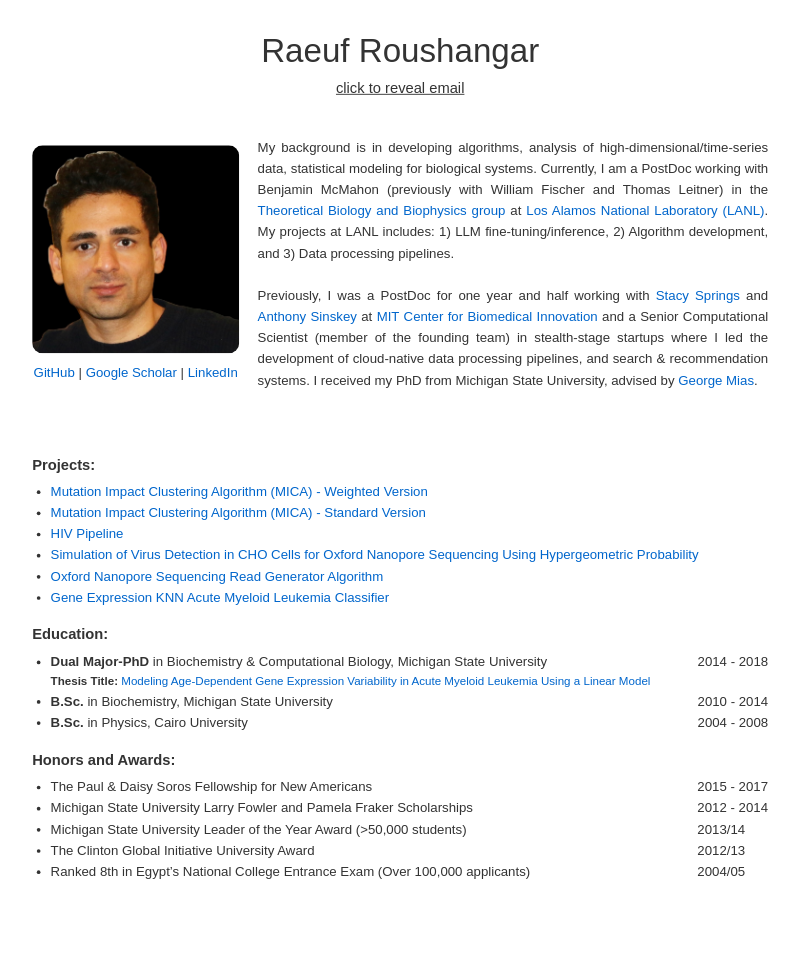
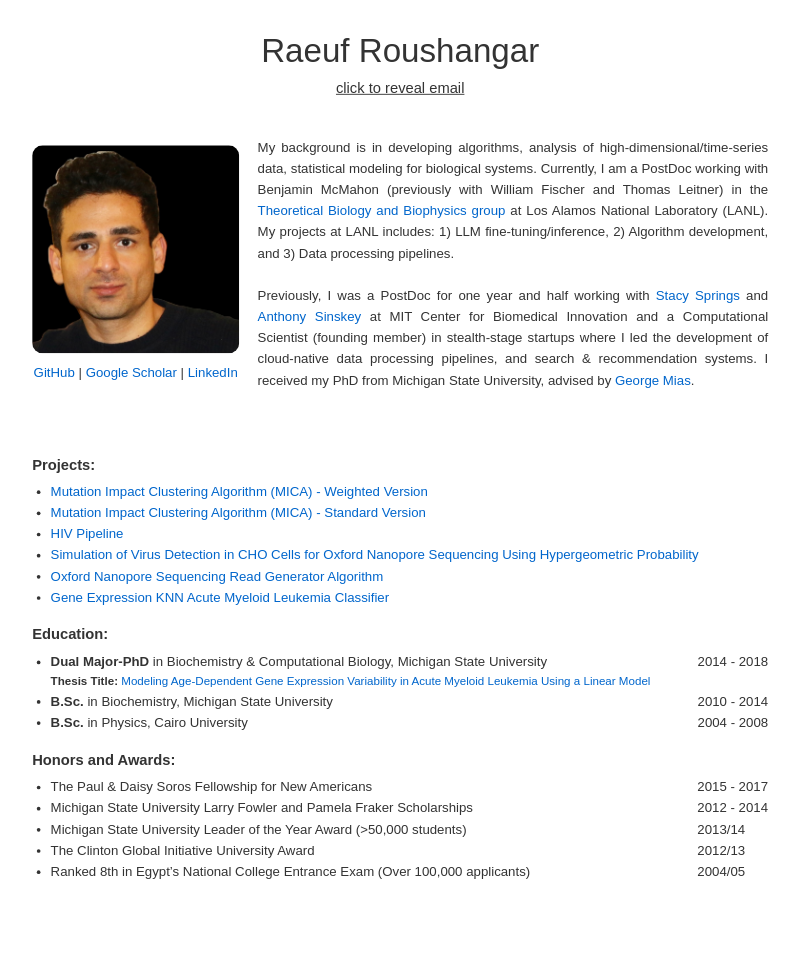
Before and after one commit to raeufroushangar/raeufroushangar.com, a Jekyll site: the page built from index.html, in a window 1280 px wide. Shown: the whole page, without its empty margins (207-1007 px from the left). Built offline with Jekyll 4.4.1, drawn with Linux system fonts in a browser that asks for light colours.

Commit message:
Update profile image and homepage

```diff
--- a/index.html
+++ b/index.html
@@ -23,9 +23,9 @@
   </div>
 
   <div style="max-width: 600px; font-size: 0.9em; text-align: justify;">
-    My background is in developing algorithms, analysis of high-dimensional/time-series data, statistical modeling for biological systems. Currently, I am a PostDoc working with Benjamin McMahon (previously with William Fischer and Thomas Leitner) in the <a href="https://www.lanl.gov/org/ddste/aldsc/theoretical/theoretical-biology-biophysics/index.php" target="_blank">Theoretical Biology and Biophysics group</a> at <a href="https://www.lanl.gov" target="_blank">Los Alamos National Laboratory (LANL)</a>. My projects at LANL includes: 1) LLM fine-tuning/inference, 2) Algorithm development, and 3) Data processing pipelines.
+    My background is in developing algorithms, analysis of high-dimensional/time-series data, statistical modeling for biological systems. Currently, I am a PostDoc working with Benjamin McMahon (previously with William Fischer and Thomas Leitner) in the <a href="https://www.lanl.gov/org/ddste/aldsc/theoretical/theoretical-biology-biophysics/index.php" target="_blank">Theoretical Biology and Biophysics group</a> at Los Alamos National Laboratory (LANL). My projects at LANL includes: 1) LLM fine-tuning/inference, 2) Algorithm development, and 3) Data processing pipelines.
     <br><br>
-    Previously, I was a PostDoc for one year and half working with <a href="https://cbi.mit.edu/biographies/" target="_blank">Stacy Springs</a> and <a href="https://biology.mit.edu/profile/anthony-j-sinskey/" target="_blank">Anthony Sinskey</a> at <a href="https://cbi.mit.edu" target="_blank">MIT Center for Biomedical Innovation</a> and a Senior Computational Scientist (member of the founding team) in stealth-stage startups where I led the development of cloud-native data processing pipelines, and search & recommendation systems. I received my PhD from Michigan State University, advised by <a href="https://georgemias.org" target="_blank">George Mias</a>.
+    Previously, I was a PostDoc for one year and half working with <a href="https://cbi.mit.edu/biographies/" target="_blank">Stacy Springs</a> and <a href="https://biology.mit.edu/profile/anthony-j-sinskey/" target="_blank">Anthony Sinskey</a> at MIT Center for Biomedical Innovation and a Computational Scientist (founding member) in stealth-stage startups where I led the development of cloud-native data processing pipelines, and search & recommendation systems. I received my PhD from Michigan State University, advised by <a href="https://georgemias.org" target="_blank">George Mias</a>.
 
   </div>
 </div>
```
